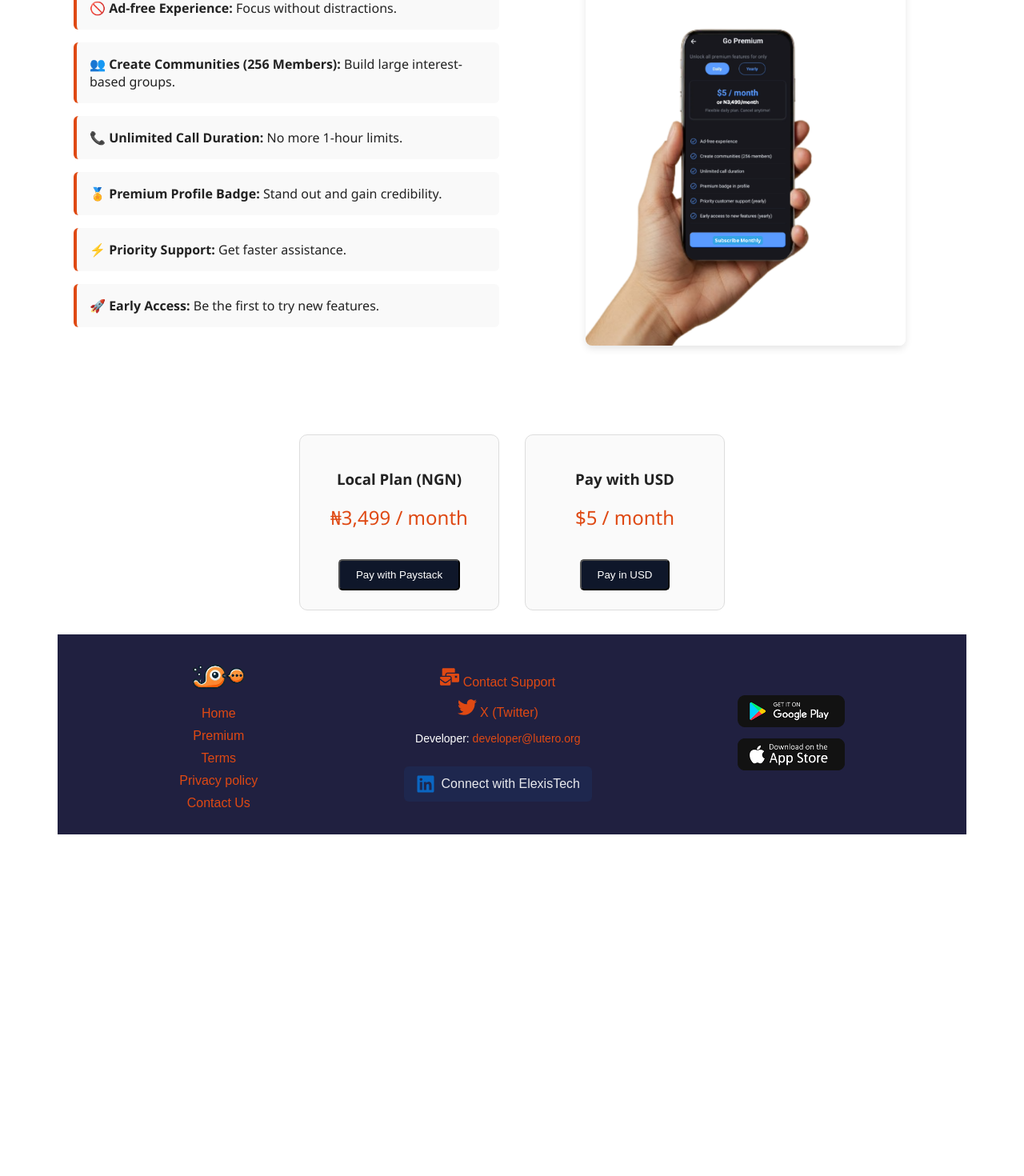
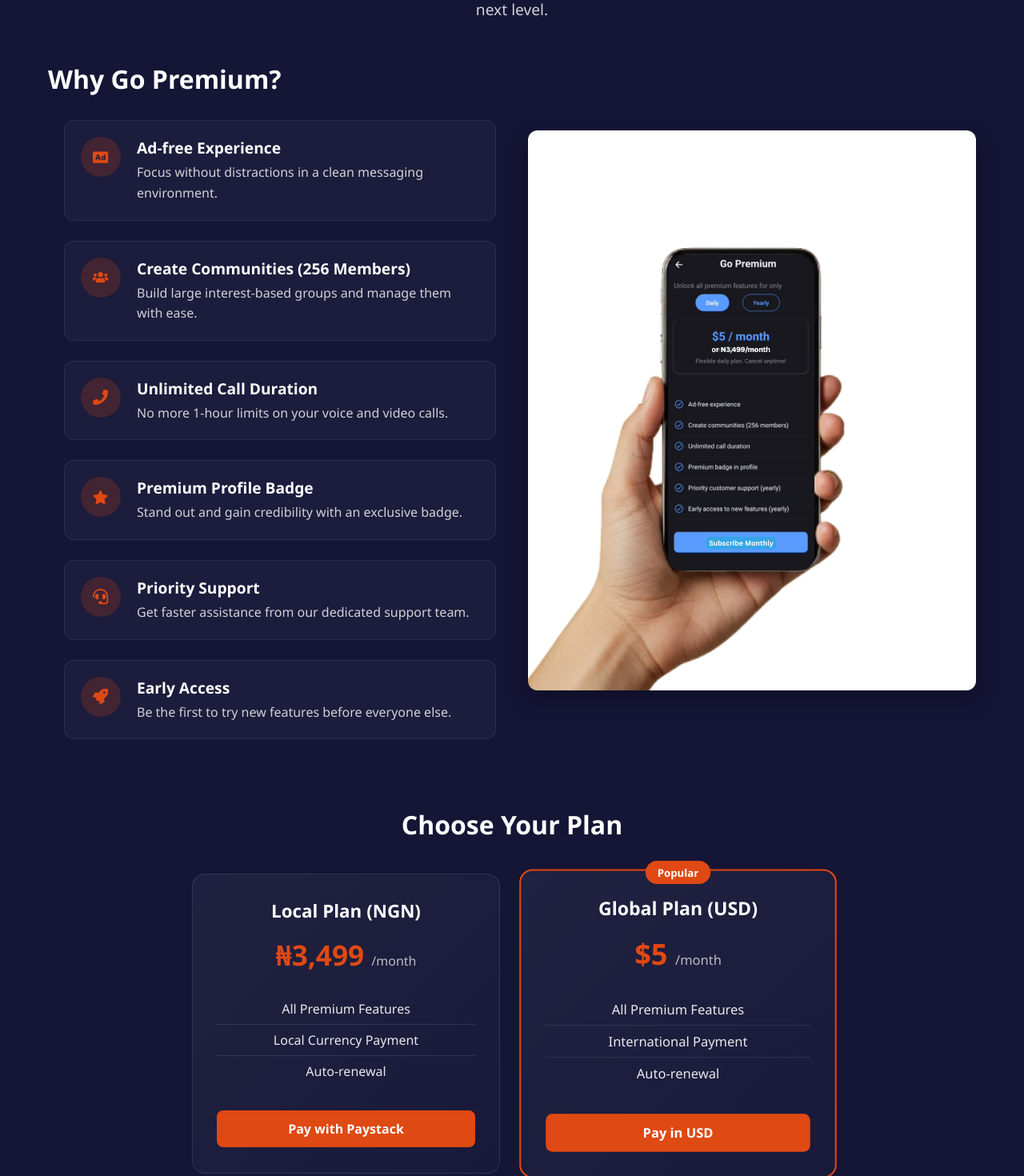
Before and after one commit to chidinma-elekwachi/lutero.org, a React (Create React App) app: page /premium in a window 1280 px wide. Shown: the part 371-1841 px from the top of the page at 80% size. Before the commit the page ends 1446 px from the top, so only its background shows below. Built offline with nearby package versions, Linux system fonts and the light colour scheme.

Commit message:
premium button color

```diff
--- /dev/null
+++ b/src/pages/Premium.css
@@ -0,0 +1,266 @@
+.premium-page {
+  background-color: rgb(21, 21, 54);
+  min-height: 100vh;
+  color: rgb(240, 240, 245);
+  font-family: -apple-system, BlinkMacSystemFont, 'Segoe UI', 'Roboto', sans-serif;
+}
+
+.premium-container {
+  max-width: 1200px;
+  margin: 0 auto;
+  padding: 40px 20px;
+}
+
+/* Header Section */
+.premium-header {
+  text-align: center;
+  margin-bottom: 50px;
+}
+
+.premium-icon {
+  font-size: 3rem;
+  color: rgb(223, 73, 19);
+  margin-bottom: 20px;
+}
+
+.premium-header h1 {
+  font-size: 2.8rem;
+  font-weight: 800;
+  margin: 0 0 15px;
+  color: white;
+}
+
+.premium-header p {
+  font-size: 1.2rem;
+  color: rgba(255, 255, 255, 0.8);
+  max-width: 600px;
+  margin: 0 auto;
+  line-height: 1.6;
+}
+
+/* Content Section */
+.premium-content {
+  display: grid;
+  grid-template-columns: 1fr;
+  gap: 40px;
+  margin-bottom: 60px;
+}
+
+.premium-benefits h2 {
+  font-size: 2rem;
+  color: white;
+  margin-bottom: 30px;
+  text-align: center;
+}
+
+.benefits-list {
+  list-style: none;
+  padding: 0;
+}
+
+.benefits-list li {
+  display: flex;
+  align-items: flex-start;
+  margin-bottom: 25px;
+  background-color: rgba(255, 255, 255, 0.03);
+  padding: 20px;
+  border-radius: 12px;
+  border: 1px solid rgba(255, 255, 255, 0.08);
+}
+
+.benefit-icon {
+  background-color: rgba(223, 73, 19, 0.2);
+  color: rgb(223, 73, 19);
+  width: 50px;
+  height: 50px;
+  border-radius: 50%;
+  display: flex;
+  align-items: center;
+  justify-content: center;
+  font-size: 1.2rem;
+  margin-right: 20px;
+  flex-shrink: 0;
+}
+
+.benefit-text strong {
+  display: block;
+  font-size: 1.2rem;
+  color: white;
+  margin-bottom: 5px;
+}
+
+.benefit-text p {
+  margin: 0;
+  color: rgba(255, 255, 255, 0.8);
+  line-height: 1.6;
+}
+
+.premium-image {
+  display: flex;
+  justify-content: center;
+  align-items: center;
+}
+
+.premium-image img {
+  max-width: 100%;
+  height: auto;
+  border-radius: 12px;
+  box-shadow: 0 10px 30px rgba(0, 0, 0, 0.3);
+}
+
+/* Pricing Section */
+.premium-pricing {
+  margin-bottom: 40px;
+}
+
+.premium-pricing h2 {
+  font-size: 2rem;
+  color: white;
+  text-align: center;
+  margin-bottom: 40px;
+}
+
+.pricing-cards {
+  display: grid;
+  grid-template-columns: repeat(auto-fit, minmax(300px, 1fr));
+  gap: 30px;
+  max-width: 800px;
+  margin: 0 auto;
+}
+
+.pricing-card {
+  background: linear-gradient(135deg, rgba(255, 255, 255, 0.05) 0%, rgba(255, 255, 255, 0.02) 100%);
+  border-radius: 16px;
+  padding: 30px;
+  text-align: center;
+  position: relative;
+  border: 1px solid rgba(255, 255, 255, 0.1);
+  transition: transform 0.3s ease, box-shadow 0.3s ease;
+}
+
+.pricing-card:hover {
+  transform: translateY(-5px);
+  box-shadow: 0 15px 35px rgba(0, 0, 0, 0.2);
+}
+
+.pricing-card.featured {
+  border: 2px solid rgb(223, 73, 19);
+  transform: scale(1.03);
+}
+
+.pricing-card.featured:hover {
+  transform: scale(1.03) translateY(-5px);
+}
+
+.card-badge {
+  position: absolute;
+  top: -12px;
+  left: 50%;
+  transform: translateX(-50%);
+  background: rgb(223, 73, 19);
+  color: white;
+  padding: 5px 15px;
+  border-radius: 20px;
+  font-size: 0.8rem;
+  font-weight: 600;
+}
+
+.card-header {
+  margin-bottom: 25px;
+}
+
+.card-header h3 {
+  font-size: 1.4rem;
+  color: white;
+  margin: 0 0 15px;
+}
+
+.price {
+  font-size: 2.2rem;
+  font-weight: 700;
+  color: rgb(223, 73, 19);
+  margin: 0;
+}
+
+.price span {
+  font-size: 1rem;
+  font-weight: 400;
+  color: rgba(255, 255, 255, 0.7);
+}
+
+.plan-features {
+  list-style: none;
+  padding: 0;
+  margin: 0 0 30px;
+}
+
+.plan-features li {
+  color: rgba(255, 255, 255, 0.9);
+  padding: 8px 0;
+  border-bottom: 1px solid rgba(255, 255, 255, 0.1);
+}
+
+.plan-features li:last-child {
+  border-bottom: none;
+}
+
+.pricing-btn {
+  display: inline-block;
+  background: rgb(223, 73, 19);
+  color: white;
+  padding: 12px 30px;
+  border-radius: 8px;
+  text-decoration: none;
+  font-weight: 600;
+  transition: background 0.3s ease;
+  width: 100%;
+}
+
+.pricing-btn:hover {
+  text-decoration: none;
+  color: white;
+}
+
+/* Responsive Design */
+@media (min-width: 768px) {
+  .premium-content {
+    grid-template-columns: 1fr 1fr;
+    align-items: center;
+  }
+
+  .premium-benefits h2 {
+    text-align: left;
+  }
+}
+
+@media (max-width: 767px) {
+  .premium-container {
+    padding: 30px 15px;
+  }
+
+  .premium-header h1 {
+    font-size: 2.2rem;
+  }
+
+  .benefits-list li {
+    flex-direction: column;
+    text-align: center;
+  }
+
+  .benefit-icon {
+    margin-right: 0;
+    margin-bottom: 15px;
+  }
+
+  .pricing-cards {
+    grid-template-columns: 1fr;
+  }
+
+  .pricing-card.featured {
+    transform: none;
+  }
+
+  .pricing-card.featured:hover {
+    transform: translateY(-5px);
+  }
+}
--- a/src/pages/Premium.js
+++ b/src/pages/Premium.js
@@ -1,37 +1,78 @@
 import React from 'react';
-import './styles.css';
+import './Premium.css';
 import goPremiumIcon from '../assets/go-preiumluter.png';
 import Footer from './Footer';
+import { FaCrown, FaAd, FaUsers, FaPhone, FaStar, FaHeadset, FaRocket } from 'react-icons/fa';
 
 function Premium() {
   return (
+    <div className="premium-page">
       <div className="premium-container">
         <div className="premium-header">
+          <div className="premium-icon">
+            <FaCrown />
+          </div>
           <h1>Upgrade to Premium</h1>
-        <p>Unlock exclusive features and take your experience to the next level.</p>
+          <p>Unlock exclusive features and take your Lutero experience to the next level.</p>
         </div>
 
         <div className="premium-content">
           <div className="premium-benefits">
             <h2>Why Go Premium?</h2>
-          <ul>
+            <ul className="benefits-list">
               <li>
-              <strong>🚫 Ad-free Experience:</strong> Focus without distractions.
+                <div className="benefit-icon">
+                  <FaAd />
+                </div>
+                <div className="benefit-text">
+                  <strong>Ad-free Experience</strong>
+                  <p>Focus without distractions in a clean messaging environment.</p>
+                </div>
               </li>
               <li>
-              <strong>👥 Create Communities (256 Members):</strong> Build large interest-based groups.
+                <div className="benefit-icon">
+                  <FaUsers />
+                </div>
+                <div className="benefit-text">
+                  <strong>Create Communities (256 Members)</strong>
+                  <p>Build large interest-based groups and manage them with ease.</p>
+                </div>
               </li>
               <li>
-              <strong>📞 Unlimited Call Duration:</strong> No more 1-hour limits.
+                <div className="benefit-icon">
+                  <FaPhone />
+                </div>
+                <div className="benefit-text">
+                  <strong>Unlimited Call Duration</strong>
+                  <p>No more 1-hour limits on your voice and video calls.</p>
+                </div>
               </li>
               <li>
-              <strong>🏅 Premium Profile Badge:</strong> Stand out and gain credibility.
+                <div className="benefit-icon">
+                  <FaStar />
+                </div>
+                <div className="benefit-text">
+                  <strong>Premium Profile Badge</strong>
+                  <p>Stand out and gain credibility with an exclusive badge.</p>
+                </div>
               </li>
               <li>
-              <strong>⚡ Priority Support:</strong> Get faster assistance.
+                <div className="benefit-icon">
+                  <FaHeadset />
+                </div>
+                <div className="benefit-text">
+                  <strong>Priority Support</strong>
+                  <p>Get faster assistance from our dedicated support team.</p>
+                </div>
               </li>
               <li>
-              <strong>🚀 Early Access:</strong> Be the first to try new features.
+                <div className="benefit-icon">
+                  <FaRocket />
+                </div>
+                <div className="benefit-text">
+                  <strong>Early Access</strong>
+                  <p>Be the first to try new features before everyone else.</p>
+                </div>
               </li>
             </ul>
           </div>
@@ -44,15 +85,36 @@ function Premium() {
         <div className="premium-pricing">
           <h2>Choose Your Plan</h2>
           <div className="pricing-cards">
-          <div className="card">
+            <div className="pricing-card">
+              <div className="card-header">
                 <h3>Local Plan (NGN)</h3>
-            <p className="price">₦3,499 / month</p>
-            <button className="btn"><a href='/'>Pay with Paystack</a></button>
+                <p className="price">₦3,499 <span>/month</span></p>
               </div>
-          <div className="card">
-            <h3>Pay with USD</h3>
-            <p className="price">$5 / month</p>
-            <button className="btn"><a href='/'>Pay in USD</a></button>
+              <ul className="plan-features">
+                <li>All Premium Features</li>
+                <li>Local Currency Payment</li>
+                <li>Auto-renewal</li>
+              </ul>
+              <a href='/' className="pricing-btn">
+                Pay with Paystack
+              </a>
+            </div>
+
+            <div className="pricing-card featured">
+              <div className="card-badge">Popular</div>
+              <div className="card-header">
+                <h3>Global Plan (USD)</h3>
+                <p className="price">$5 <span>/month</span></p>
+              </div>
+              <ul className="plan-features">
+                <li>All Premium Features</li>
+                <li>International Payment</li>
+                <li>Auto-renewal</li>
+              </ul>
+              <a href='/' className="pricing-btn">
+                Pay in USD
+              </a>
+            </div>
           </div>
         </div>
       </div>
--- a/src/pages/styles.css
+++ b/src/pages/styles.css
@@ -242,8 +242,6 @@ body {
   padding: 2rem;
   max-width: 1200px;
   margin: auto;
-  color: #222;
-  background-color: #fff;
 }
 
 .premium-header {
@@ -344,7 +342,6 @@ body {
 }
 
 .btn a {
-  color: white;
   text-decoration: none;
 }
 
```
Lines whose indentation alone changed are shown as unchanged.
